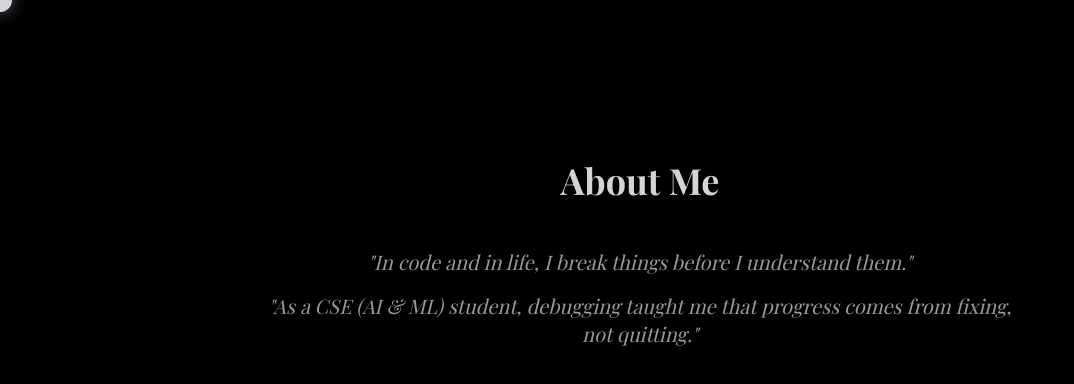
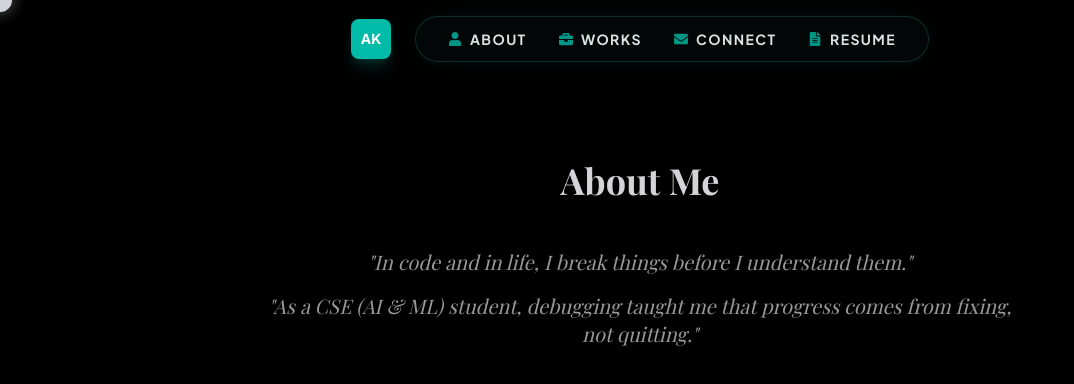
Before and after one commit to aasthakumari03/updated_Portfolio, a Next.js app: page /about in a window 1280 px wide. Shown: the top 384 px of the page, without its empty margins (0-1074 px from the left). Built offline with nearby package versions, Linux system fonts and the light colour scheme; a web font is replaced by a local one.

Commit message:
Make NavHeader global and refine sticky spacing

```diff
--- a/app/layout.tsx
+++ b/app/layout.tsx
@@ -33,6 +33,7 @@ export const metadata: Metadata = {
 };
 
 import Background from "@/components/Background";
+import NavHeader from "@/components/NavHeader";
 
 export default function RootLayout({
   children,
@@ -46,6 +47,7 @@ export default function RootLayout({
       >
         <CustomCursor />
         <Background />
+        <NavHeader />
 
         <main className="flex-grow relative z-10 min-h-screen">
           {children}
--- a/app/page.tsx
+++ b/app/page.tsx
@@ -1,6 +1,6 @@
 "use client";
-import NavHeader from "@/components/NavHeader";
 import Image from "next/image";
+
 import ProjectCard from "@/components/ProjectCard";
 
 
@@ -65,7 +65,7 @@ export default function Home() {
 
   return (
     <div className="animate-fade-in flex flex-col">
-      <NavHeader />
+
 
       {/* Section 1: Hero */}
       <section id="home" className="min-h-screen flex flex-col items-center justify-center px-6 pt-24 pb-32 text-center relative overflow-hidden snap-start snap-always">
--- a/components/NavHeader.tsx
+++ b/components/NavHeader.tsx
@@ -49,7 +49,10 @@ const NavHeader = () => {
     }, [pathname]);
 
     return (
-        <div className="fixed top-0 left-0 w-full z-[100] flex items-center justify-center pt-8 pointer-events-none">
+        <div
+            className="fixed top-0 left-0 w-full z-[100] flex items-center justify-center transition-all duration-300 pointer-events-none"
+            style={{ paddingTop: scrollProgress > 0.1 ? '1rem' : '2rem' }}
+        >
             {/* Logo */}
             <div
                 className="flex items-center gap-3 cursor-pointer group transition-all duration-75 ease-linear pointer-events-auto"
@@ -74,7 +77,7 @@ const NavHeader = () => {
                 style={{
                     // When scroll is 0, we want a large gap (e.g. 60vw or bounded max)
                     // When scroll is 1, we want a small gap (e.g. 1rem / 16px)
-                    width: `calc(max(20px, 80vw * (1 - ${scrollProgress})))`,
+                    width: `calc(max(12px, 80vw * (1 - ${scrollProgress})))`,
                     transition: 'width 0.1s linear'
                 }}
             />
```
